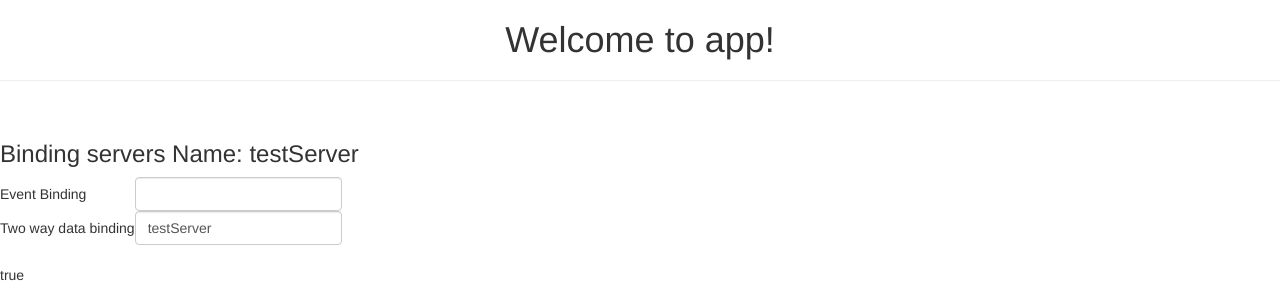
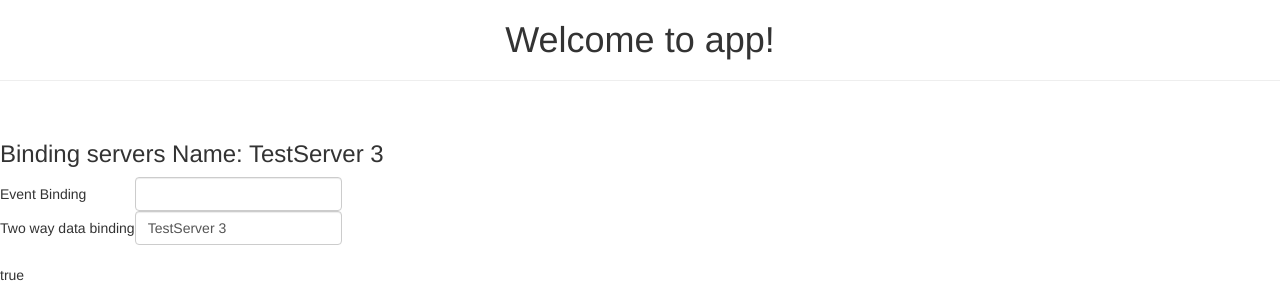
Before and after one commit to JeetKhatri/angular-first-app, an Angular app: page / in a window 1280 px wide. Shown: the top 289 px of the page. Built offline with nearby package versions, Linux system fonts and the light colour scheme.

Commit message:
ngFor - add server using button

```diff
--- a/src/app/servers/servers.component.html
+++ b/src/app/servers/servers.component.html
@@ -43,5 +43,5 @@
 </ng-template>-->
 
 <br><br><br>
-<app-server></app-server>
-<app-server></app-server>
+<app-server *ngFor="let server of servers"></app-server>
+<!--servers is property define in the typescript file-->
--- a/src/app/servers/servers.component.ts
+++ b/src/app/servers/servers.component.ts
@@ -14,7 +14,8 @@
   allowNewServer = false;
   serverCreated = false;
   serverCreationStatus = "Server was not created yet.";
-  serverName="testServer";
+  serverName="TestServer 3";
+  servers = ["TestServer 1","TestServer 2"];
   constructor() {
     setTimeout(() => {
       this.allowNewServer=true;
@@ -26,6 +27,7 @@
 
   onCreateServer(){
     this.serverCreated=true;
+    this.servers.push(this.serverName);
     this.serverCreationStatus="Server was created! Server name is "+this.serverName;
   }
 
```
